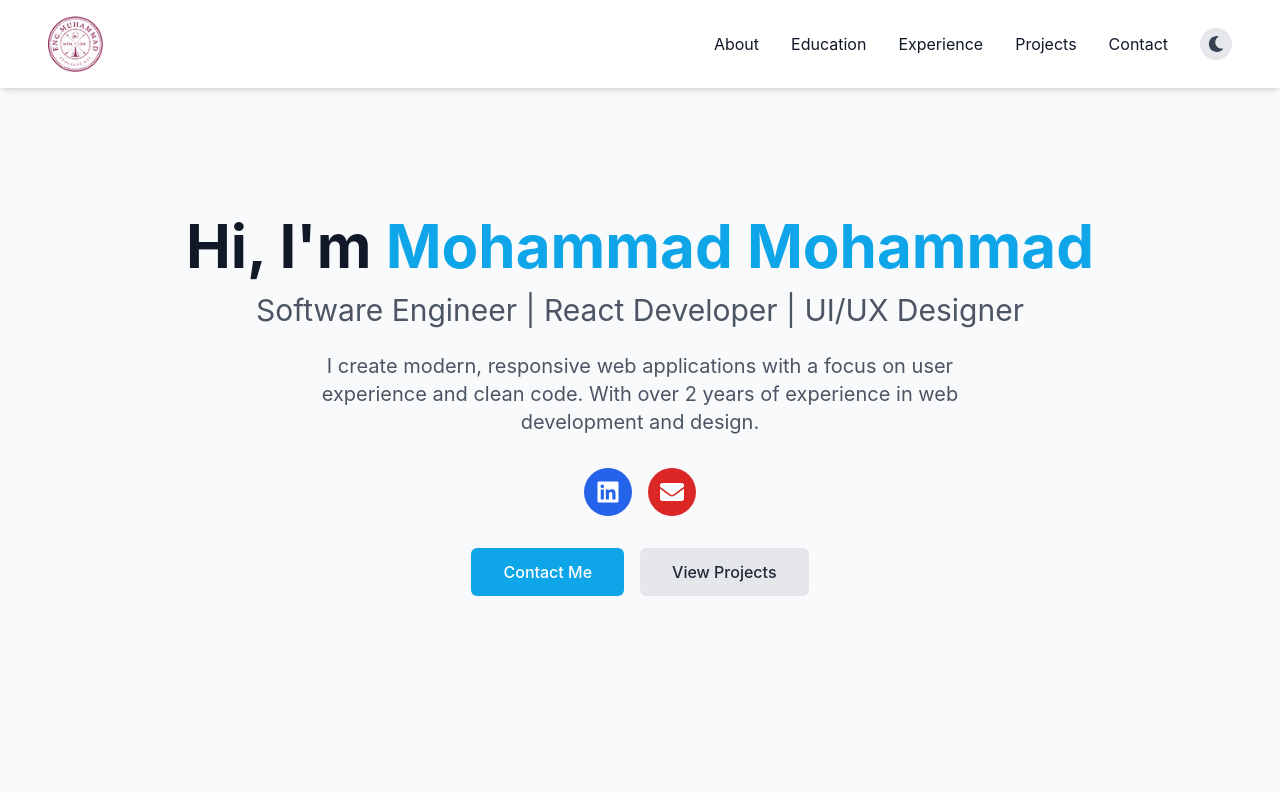
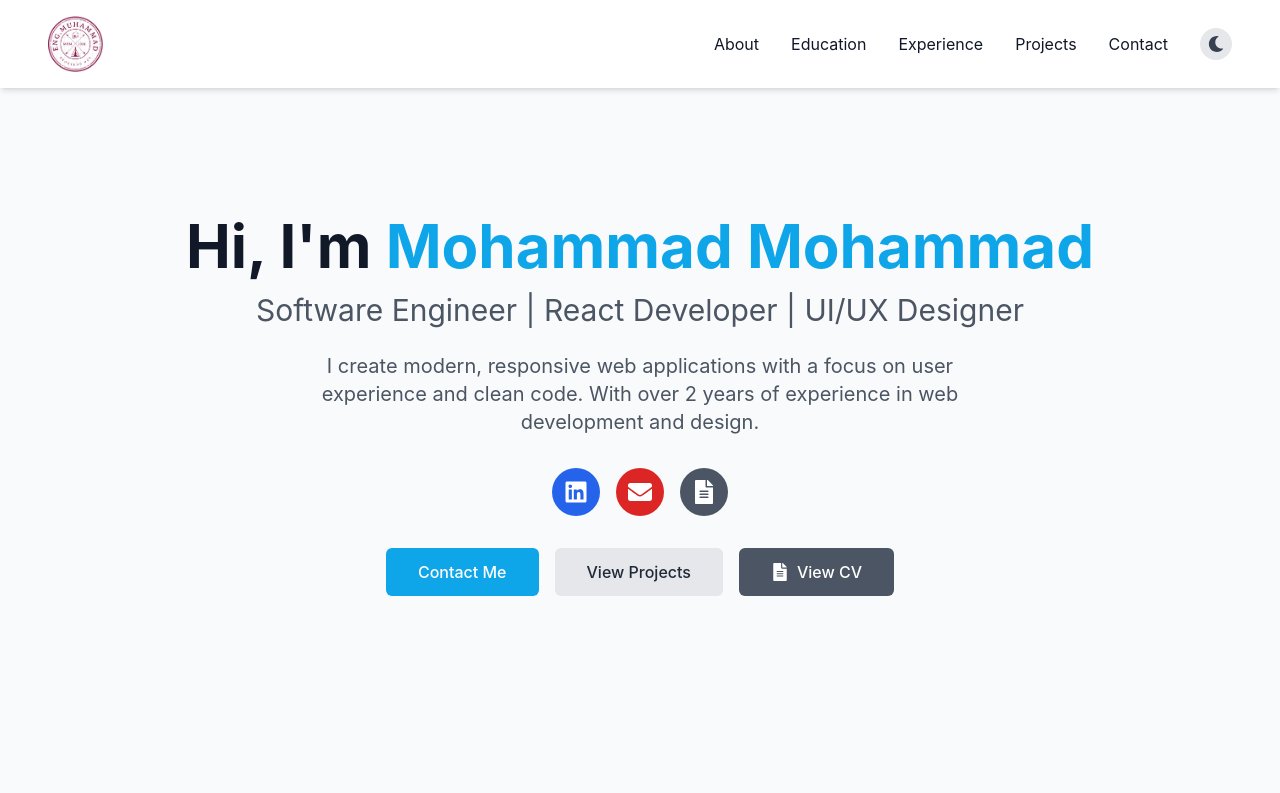
Before and after one commit to Eng-MuhammadMuhammad/New-Portfolio, a React (Create React App) app: page / in a window 1280 px wide. Shown: the top 793 px of the page. Built offline with nearby package versions, Linux system fonts and the light colour scheme.

Commit message:
cv added

```diff
--- a/src/components/sections/Hero.js
+++ b/src/components/sections/Hero.js
@@ -1,10 +1,13 @@
-import React from 'react';
-import { motion } from 'framer-motion';
-import {FaLinkedin, FaEnvelope } from 'react-icons/fa';
+import React from "react";
+import { motion } from "framer-motion";
+import { FaLinkedin, FaEnvelope, FaFileAlt } from "react-icons/fa";
 
 const Hero = () => {
   return (
-    <section id="hero" className="py-20 md:py-32 flex flex-col items-center justify-center text-center">
+    <section
+      id="hero"
+      className="py-20 md:py-32 flex flex-col items-center justify-center text-center"
+    >
       <motion.div
         initial={{ opacity: 0, y: 20 }}
         animate={{ opacity: 1, y: 0 }}
@@ -18,8 +21,9 @@ const Hero = () => {
           Software Engineer | React Developer | UI/UX Designer
         </h2>
         <p className="text-lg md:text-xl max-w-2xl mx-auto mb-8 text-gray-600 dark:text-gray-300">
-          I create modern, responsive web applications with a focus on user experience and clean code.
-          With over 2 years of experience in web development and design.
+          I create modern, responsive web applications with a focus on user
+          experience and clean code. With over 2 years of experience in web
+          development and design.
         </p>
 
         <div className="flex justify-center space-x-4 mb-8">
@@ -37,6 +41,15 @@ const Hero = () => {
           >
             <FaEnvelope size={24} />
           </a>
+          <a
+            href="https://drive.google.com/file/d/1zMhhjfzZmG1RpxIFoH_eLJG2-VV7RcHb/view"
+            target="_blank"
+            rel="noopener noreferrer"
+            className="bg-gray-600 hover:bg-gray-700 text-white p-3 rounded-full transition-colors"
+            aria-label="View CV"
+          >
+            <FaFileAlt size={24} />
+          </a>
         </div>
 
         <div className="flex flex-col sm:flex-row justify-center gap-4">
@@ -52,6 +65,15 @@ const Hero = () => {
           >
             View Projects
           </a>
+          <a
+            href="https://drive.google.com/file/d/1zMhhjfzZmG1RpxIFoH_eLJG2-VV7RcHb/view?usp=drive_link"
+            target="_blank"
+            rel="noopener noreferrer"
+            className="bg-gray-600 hover:bg-gray-700 text-white font-medium py-3 px-8 rounded-md transition-colors flex items-center justify-center gap-2"
+          >
+            <FaFileAlt size={18} />
+            View CV
+          </a>
         </div>
       </motion.div>
     </section>
```
Also changed, not shown: deployment/index.html (+22 -1 lines), 1 other file (tests, documents, lock files or other folders).
